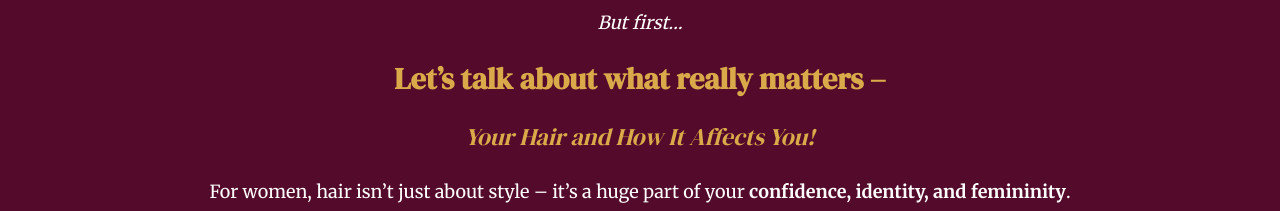
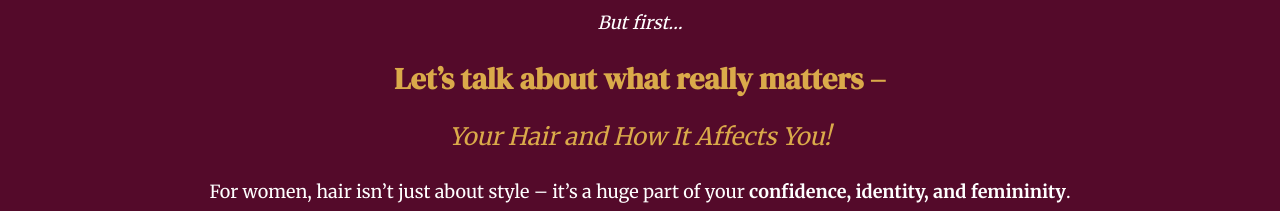
Before and after one commit to BidyutTLS/NnM-NLP11_New_page, a Next.js app: page / in a window 1280 px wide. Shown: the part 820-1031 px from the top of the page. Built offline with nearby package versions, Linux system fonts and the light colour scheme.

Commit message:
Update EmotionalIntroSection.js

```diff
--- a/components/EmotionalIntroSection.js
+++ b/components/EmotionalIntroSection.js
@@ -22,7 +22,7 @@ export default function EmotionalIntroSection() {
         <h2 className="text-2xl md:text-3xl font-bold text-gold font-dmserif">
           Let’s talk about what really matters –
         </h2>
-        <h3 className="text-xl md:text-2xl italic text-gold font-dmserif">
+        <h3 className="text-xl md:text-2xl italic text-gold font-inter">
           Your Hair and How It Affects You!
         </h3>
 
```
